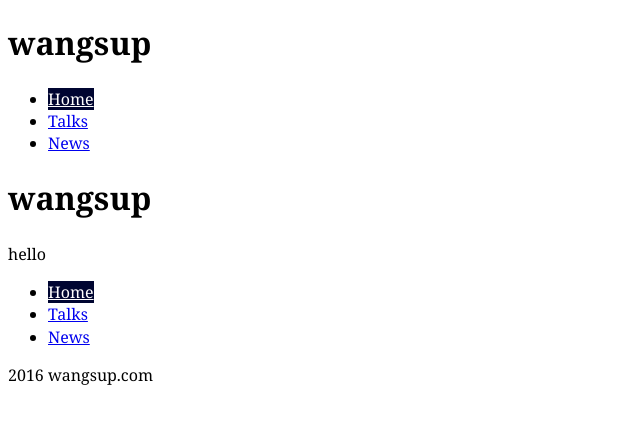
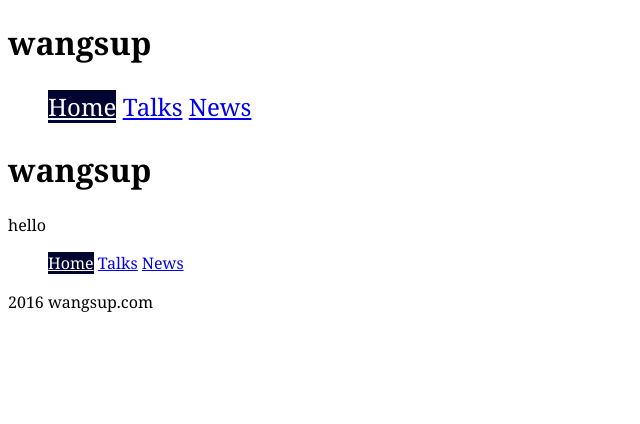
Before and after one commit to casprwang/jekyll-project, a Jekyll site: the page built from index.html, in a window 1280 px wide. Shown: the top 424 px of the page, without its empty margins (0-640 px from the left). Built offline with Jekyll 4.4.1, drawn with Linux system fonts in a browser that asks for light colours; Markdown is read by kramdown in place of the engine named in the settings.

Commit message:
nav class
	<ul class="nav {{include.navclass}}">
in nav.html

	{% include nav.html navclass='nav-top' %}
in default.html

```diff
--- a/_includes/nav.html
+++ b/_includes/nav.html
@@ -1,5 +1,5 @@
 <nav>
-	<ul>
+	<ul class="nav {{include.navclass}}">
 		<li><a href="{{site.baseurl}}/index.html" class="{% if page.url == '/' %}current{% endif %}">Home</a></li>
 		<li><a href="{{site.baseurl}}/talks.html" class="{% if page.url == '/talks.html' %}current{% endif %}">Talks</a></li>
 		<li><a href="{{site.baseurl}}/news.html" class="{% if page.url == '/news.html' %}current{% endif %}">News</a></li>
--- a/_layouts/default.html
+++ b/_layouts/default.html
@@ -10,7 +10,7 @@
 
 <header>
 	<h1>wangsup</h1>
-	{% include nav.html %}
+	{% include nav.html navclass='nav-top' %}
 </header>
 
 
@@ -19,7 +19,7 @@
 {{content}}
 
 <footer>
-	{% include nav.html %}
+	{% include nav.html navclass='nav-bottom' %}
 	<p> 2016 wangsup.com</p>
 </footer>
 
--- a/css/common.css
+++ b/css/common.css
@@ -9,3 +9,18 @@
 	background-color: #000531;
 	color: #fff;
 }
+
+.nav {
+	margin: 0:
+	padding: 0;
+
+	list-style-type: none;
+}
+
+.nav > li {
+	display: inline-block;
+}
+
+.nav-top {
+	font-size: 1.5rem;
+}
```
Also changed, not shown: 1 other file.
